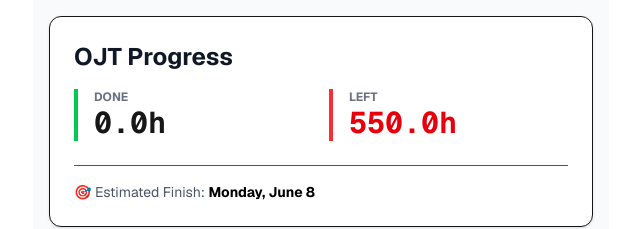
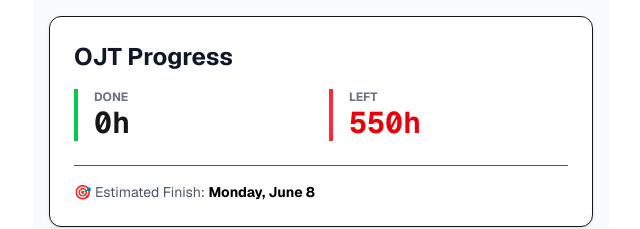
Before and after one commit to casandraojt-netizen/ojt-tracker, a Next.js app: page / in a window 1280 px wide. Shown: the top 229 px of the page, without its empty margins (319-959 px from the left). Built offline with nearby package versions, Linux system fonts and the light colour scheme; no server answers; the database is empty.

Commit message:
Change total and remaining hours to display as integers

```diff
--- a/app/page.tsx
+++ b/app/page.tsx
@@ -29,11 +29,11 @@ export default async function Page() {
         <div className="grid grid-cols-2 gap-4 mt-4">
           <div className="border-l-4 border-green-500 pl-4">
             <p className="text-xs uppercase text-gray-500 font-bold">Done</p>
-            <p className="text-3xl font-mono font-bold">{totalHours.toFixed(1)}h</p>
+            <p className="text-3xl font-mono font-bold">{totalHours.toFixed(0)}h</p>
           </div>
           <div className="border-l-4 border-red-500 pl-4">
             <p className="text-xs uppercase text-gray-500 font-bold">Left</p>
-            <p className="text-3xl font-mono font-bold text-red-600">{remainingHours.toFixed(1)}h</p>
+            <p className="text-3xl font-mono font-bold text-red-600">{remainingHours.toFixed(0)}h</p>
           </div>
         </div>
         <div className="mt-6 pt-4 border-t text-sm text-gray-600">
```
